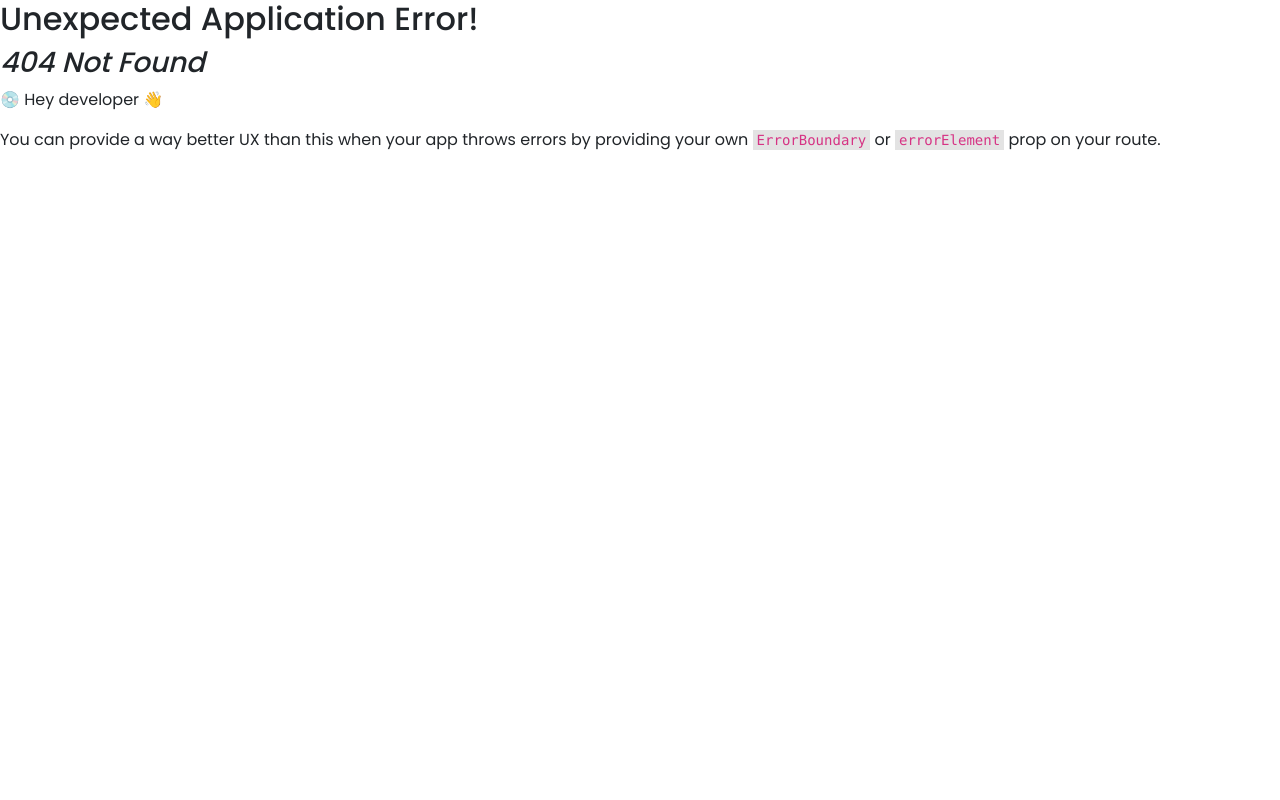
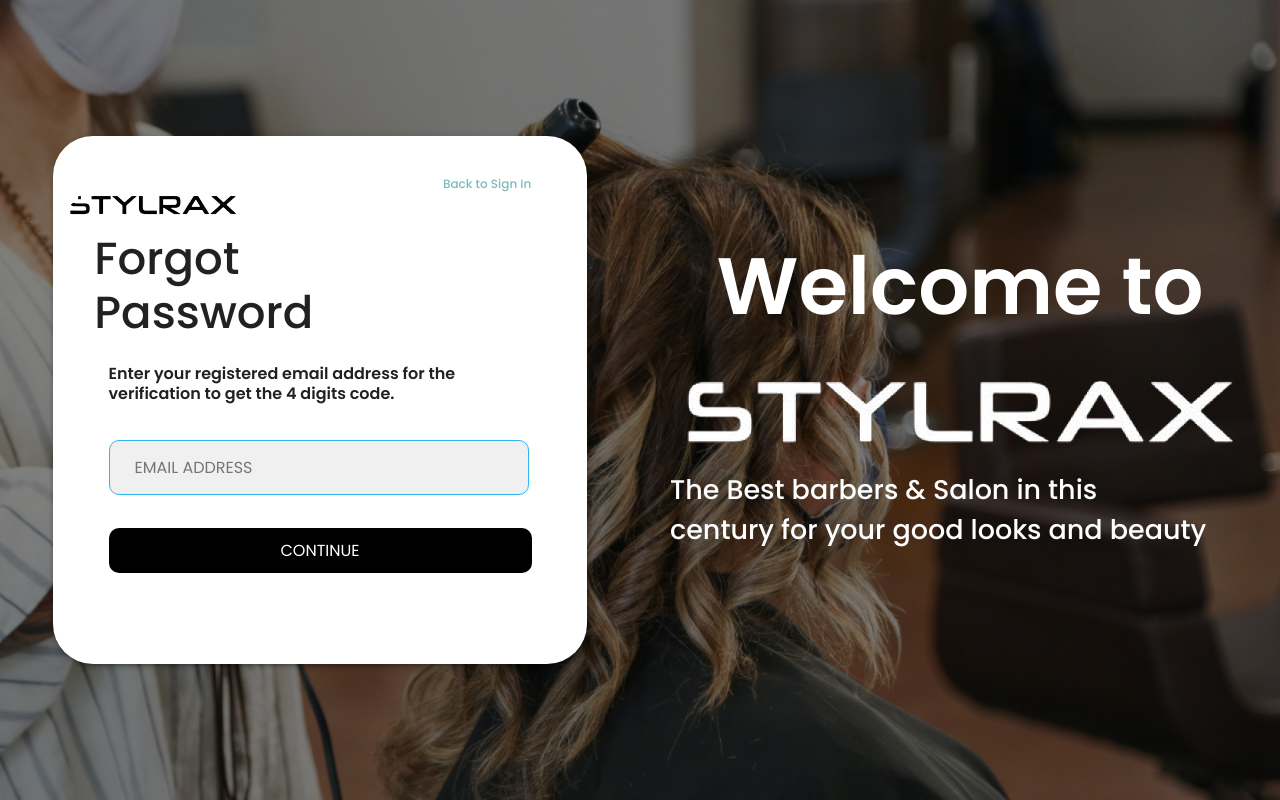
Before and after one commit to shakyaJSChamps/salon-app-admin, a React (Create React App) app: page /admin/forget-password in a window 1280 px wide. Before the commit this address had no page. Built offline with nearby package versions, Linux system fonts and the light colour scheme; a web font is replaced by a local one.

Commit message:
change route for admin login

```diff
--- a/src/App.js
+++ b/src/App.js
@@ -6,22 +6,21 @@
 } from "react-router-dom";
 import "../src/assets/scss/style.scss";
 import "bootstrap/dist/css/bootstrap.min.css";
-import UserManagement from "./page/UserManagement";
-import SalonManagement from "./page/SalonManagement";
-import FreelanceManagement from "./page/FreelanceManagement";
-import ServiceTypeMan from "./page/ServiceTypeMan";
-import CouponManagement from "./page/CouponManagement";
-import AppointmentMan from "./page/AppointmentMan";
-import SalesPerson from "./page/SalesPerson";
-import ADSManagement from "./page/ADSMangement";
-import PaymentMan from "./page/PaymentMan";
-import Notification from "./page/Notification";
-import Setting from "./page/Settings";
-import Main from "../src/page/Main";
-
+const UserManagement = lazy(() => import("./page/UserManagement"));
+const SalonManagement = lazy(() => import("./page/SalonManagement"));
+const FreelanceManagement = lazy(() => import("./page/FreelanceManagement"));
+const ServiceTypeMan = lazy(() => import("./page/ServiceTypeMan"));
+const CouponManagement = lazy(() => import("./page/CouponManagement"));
+const AppointmentMan = lazy(() => import("./page/AppointmentMan"));
+const SalesPerson = lazy(() => import("./page/SalesPerson"));
+const ADSManagement = lazy(() => import("./page/ADSMangement"));
+const PaymentMan = lazy(() => import("./page/PaymentMan"));
+const Notification = lazy(() => import("./page/Notification"));
+const Setting = lazy(() => import("./page/Settings"));
+const Main = lazy(() => import("../src/page/Main"));
 const DashBoard = lazy(() => import("../src/page/Dashboard"));
 const Login = lazy(() => import("../src/Component/Login"));
-const User = lazy(() => import("../src/Component/User"));
+const Admin = lazy(() => import("../src/Component/Admin"));
 const ForgetPassword = lazy(() => import("../src/Component/ForgetPassword"));
 const Verification = lazy(() => import("../src/Component/Verification"));
 const NewPassword = lazy(() => import("../src/Component/NewPassword"));
@@ -37,35 +36,131 @@
         <Main />
       </Suspense>
     ) : (
-      <Navigate to="/user/login" />
+      <Navigate to="/admin/login" />
     ),
     children: [
-      { path: "/", element: <DashBoard /> },
-      { path: "/user-management", element: <UserManagement /> },
-      { path: "/salon-management", element: <SalonManagement /> },
-      { path: "/freelance-management", element: <FreelanceManagement /> },
-      { path: "/service-type-management", element: <ServiceTypeMan /> },
-      { path: "/coupon-management", element: <CouponManagement /> },
-      { path: "/appointment-management", element: <AppointmentMan /> },
-      { path: "/sales-person", element: <SalesPerson /> },
-      { path: "/ads-management", element: <ADSManagement /> },
-      { path: "/payment-management", element: <PaymentMan /> },
-      { path: "/notification", element: <Notification /> },
-      { path: "/setting", element: <Setting /> },
+      {
+        path: "/",
+        element: (
+          <Suspense fallback={<div>loading...</div>}>
+            {" "}
+            <DashBoard />{" "}
+          </Suspense>
+        ),
+      },
+      {
+        path: "/user-management",
+        element: (
+          <Suspense fallback={<div>loading...</div>}>
+            {" "}
+            <UserManagement />{" "}
+          </Suspense>
+        ),
+      },
+      {
+        path: "/salon-management",
+        element: (
+          <Suspense fallback={<div>loading...</div>}>
+            {" "}
+            <SalonManagement />{" "}
+          </Suspense>
+        ),
+      },
+      {
+        path: "/freelance-management",
+        element: (
+          <Suspense fallback={<div>loading...</div>}>
+            {" "}
+            <FreelanceManagement />{" "}
+          </Suspense>
+        ),
+      },
+      {
+        path: "/service-type-management",
+        element: (
+          <Suspense fallback={<div>loading...</div>}>
+            {" "}
+            <ServiceTypeMan />{" "}
+          </Suspense>
+        ),
+      },
+      {
+        path: "/coupon-management",
+        element: (
+          <Suspense fallback={<div>loading...</div>}>
+            {" "}
+            <CouponManagement />{" "}
+          </Suspense>
+        ),
+      },
+      {
+        path: "/appointment-management",
+        element: (
+          <Suspense fallback={<div>loading...</div>}>
+            {" "}
+            <AppointmentMan />{" "}
+          </Suspense>
+        ),
+      },
+      {
+        path: "/sales-person",
+        element: (
+          <Suspense fallback={<div>loading...</div>}>
+            {" "}
+            <SalesPerson />{" "}
+          </Suspense>
+        ),
+      },
+      {
+        path: "/ads-management",
+        element: (
+          <Suspense fallback={<div>loading...</div>}>
+            {" "}
+            <ADSManagement />{" "}
+          </Suspense>
+        ),
+      },
+      {
+        path: "/payment-management",
+        element: (
+          <Suspense fallback={<div>loading...</div>}>
+            {" "}
+            <PaymentMan />{" "}
+          </Suspense>
+        ),
+      },
+      {
+        path: "/notification",
+        element: (
+          <Suspense fallback={<div>loading...</div>}>
+            {" "}
+            <Notification />{" "}
+          </Suspense>
+        ),
+      },
+      {
+        path: "/setting",
+        element: (
+          <Suspense fallback={<div>loading...</div>}>
+            {" "}
+            <Setting />{" "}
+          </Suspense>
+        ),
+      },
     ],
   },
   {
-    path: "/user",
+    path: "/admin",
     element: !isLoggedIn ? (
       <Suspense fallback={<div>loading...</div>}>
-        <User />
+        <Admin />
       </Suspense>
     ) : (
       <Navigate to="/" />
     ),
     children: [
       {
-        path: "/user/login",
+        path: "/admin/login",
         element: (
           <Suspense fallback={<div>loading...</div>}>
             <Login />
@@ -73,7 +168,7 @@
         ),
       },
       {
-        path: "/user/forget-password",
+        path: "/admin/forget-password",
         element: (
           <Suspense fallback={<div>loading...</div>}>
             <ForgetPassword />
@@ -81,7 +176,7 @@
         ),
       },
       {
-        path: "/user/verification",
+        path: "/admin/verification",
         element: (
           <Suspense fallback={<div>loading...</div>}>
             <Verification />
@@ -89,7 +184,7 @@
         ),
       },
       {
-        path: "/user/new-password",
+        path: "/admin/new-password",
         element: (
           <Suspense fallback={<div>loading...</div>}>
             <NewPassword />
@@ -97,7 +192,7 @@
         ),
       },
       {
-        path: "/user/changed-password",
+        path: "/admin/changed-password",
         element: (
           <Suspense fallback={<div>loading...</div>}>
             <ChangedPassword />
--- a/src/Component/User.js
+++ b/src/Component/Admin.js
@@ -1,20 +1,11 @@
-import React, { useState } from "react";
+import React from "react";
 import Paper from "@mui/material/Paper";
 import { Row, Col, Container } from "react-bootstrap";
-import ForgetPassword from "./ForgetPassword";
 import image from "../assets/image/logo.png";
-import Dlogo from "../assets/image/d-logo.png";
 import { Outlet } from "react-router-dom";
-// import { Outlet, Route, useNavigate } from "react-router-dom";
 
-function User() {
-  const [showForgetPassword, setShowForgetPassword] = useState(false);
-  // const navigate = useNavigate();
+function Admin() {
 
-  const handleForgetPasswordClick = () => {
-    setShowForgetPassword(true);
-    // navigate("/user/forget-password");
-  };
   return (
     <div className="login-page">
       <Container fluid>
@@ -54,4 +45,4 @@
     </div>
   );
 }
-export default User;
+export default Admin;
--- a/src/Component/ChangedPassword.js
+++ b/src/Component/ChangedPassword.js
@@ -14,7 +14,7 @@
                     </Col>
                     <Col sm={4} className="p-0 d-flex justify-content-center align-itemscenter">
                         <h6 className="sign-account back-sign">
-                            <Link to='/user/login' className='link-style'>Back to Sign In</Link>
+                            <Link to='/admin/login' className='link-style'>Back to Sign In</Link>
                         </h6>
                     </Col>
                     <Col className="p-0">
@@ -27,7 +27,7 @@
                 <img className='vector-img' src= {vector} type='vector.png' />
             </div>
             <button className=" Forget_btn continue-btn" type="button">
-            <Link className='continue-link link-style continue-btn' to='/user/login'>CONTINUE</Link>
+            <Link className='continue-link link-style continue-btn' to='/admin/login'>CONTINUE</Link>
             </button>
     </>
   )
--- a/src/Component/ForgetPassword.js
+++ b/src/Component/ForgetPassword.js
@@ -37,7 +37,7 @@
             className="p-0 d-flex justify-content-center align-items-center mt-4"
           >
             <h6 className="sign-account back-sign">
-              <Link to="/user/login" className="link-style">
+              <Link to="/admin/login" className="link-style">
                 Back to Sign In
               </Link>
             </h6>
@@ -72,7 +72,7 @@
             <button className=" Forget_btn" type="button">
               <Link
                 className="continue-link link-style"
-                to="/user/verification"
+                to="/admin/verification"
               >
                 CONTINUE
               </Link>
--- a/src/Component/Login.js
+++ b/src/Component/Login.js
@@ -127,7 +127,7 @@
               <label className="px-1">Remember me?</label>
             </div>
             <div className="forget-link">
-              <Link to={"/user/forget-password"} className="para mt-4">
+              <Link to={"/admin/forget-password"} className="para mt-4">
                 Forgot Password
               </Link>
             </div>
--- a/src/Component/NewPassword.js
+++ b/src/Component/NewPassword.js
@@ -13,7 +13,7 @@
                     </Col>
                     <Col sm={4} className="p-0 d-flex justify-content-center align-itemscenter">
                         <h6 className="sign-account back-sign">
-                            <Link to='/user/login' className='link-style'>Back to Sign In</Link>
+                            <Link to='/admin/login' className='link-style'>Back to Sign In</Link>
                         </h6>
                     </Col>
                     <Col className="p-0">
@@ -44,7 +44,7 @@
                 </label>
             </form>
             <button className=" Forget_btn" type="button">
-                <Link className='continue-link link-style' to='/user/changed-password'>UPDATE PASSWORD</Link>
+                <Link className='continue-link link-style' to='/admin/changed-password'>UPDATE PASSWORD</Link>
             </button>
         </>
     )
--- a/src/Component/Verification.js
+++ b/src/Component/Verification.js
@@ -28,7 +28,7 @@
                     </Col>
                     <Col sm={4} className="p-0 d-flex justify-content-center align-itemscenter">
                         <h6 className="sign-account back-sign">
-                            <Link to='/user/login' className='link-style'>Back to Sign In</Link>
+                            <Link to='/admin/login' className='link-style'>Back to Sign In</Link>
                         </h6>
                     </Col>
                     <Col className="p-0">
```
